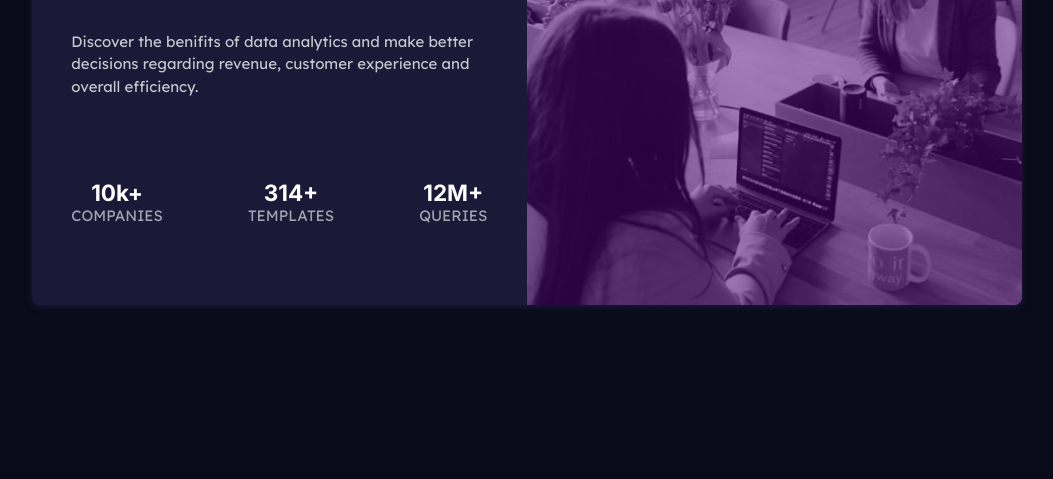
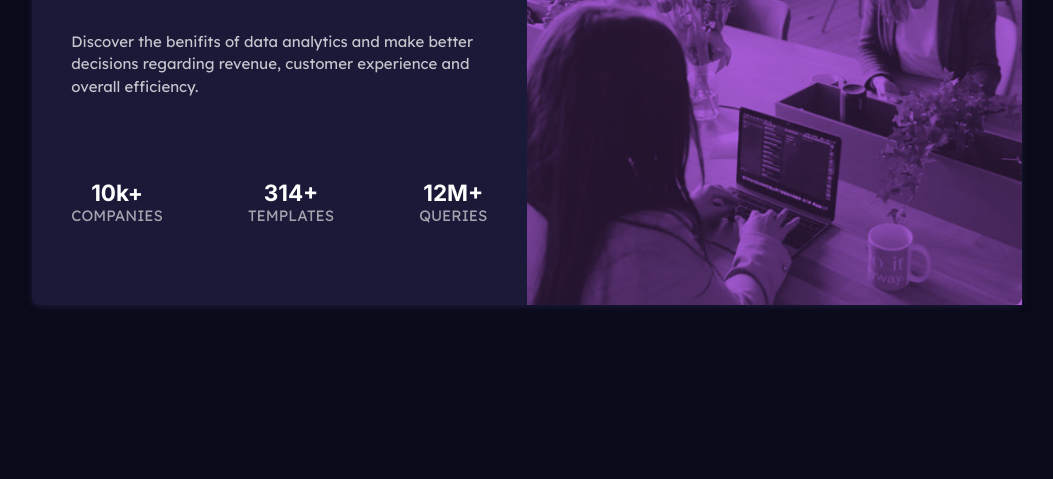
Before and after one commit to AK-CHP1/fm_stats_preview_card, a plain HTML site: page index.html in a window 1280 px wide. Shown: the part 321-800 px from the top of the page, without its empty margins (113-1166 px from the left). Drawn offline with Linux system fonts and the light colour scheme.

Commit message:
Update style.css
Fixed image soft violet colour effect

```diff
--- a/style.css
+++ b/style.css
@@ -91,22 +91,14 @@ p {
 
 /* Styles for the aside image */
 aside {
-    position: relative;
+    background-color: var(--soft-violet);
 }
 aside>picture>img {
     object-fit: cover;
     width: 100%;
     height: 100%;
-    border-radius: 0px 8px 8px 0px;
-}
-picture::before {
-    position: absolute;
-    content: '';
-    width: 100%;
-    height: 100%;
-    top: 0;
-    left: 0;
-    background-color: hsla(278, 94%, 25%, 0.5);
+    mix-blend-mode: multiply;
+    opacity: 0.8;
     border-radius: 0px 8px 8px 0px;
 }
 
@@ -140,7 +132,4 @@ picture::before {
     aside {
         flex: 262.2px 40;
     }
-    aside>picture>img, picture::before {
-        border-radius: 8px 8px 0px 0px;
-    }
 }
```
